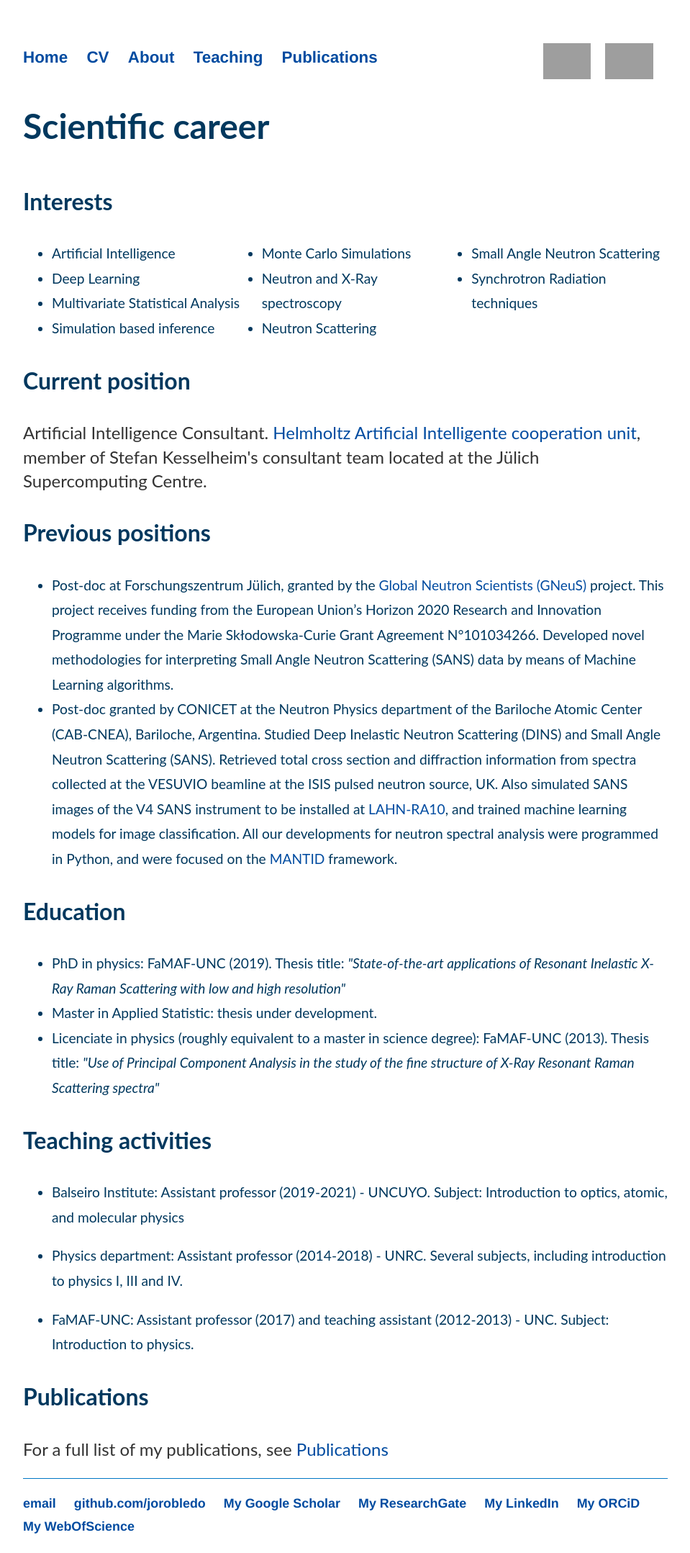
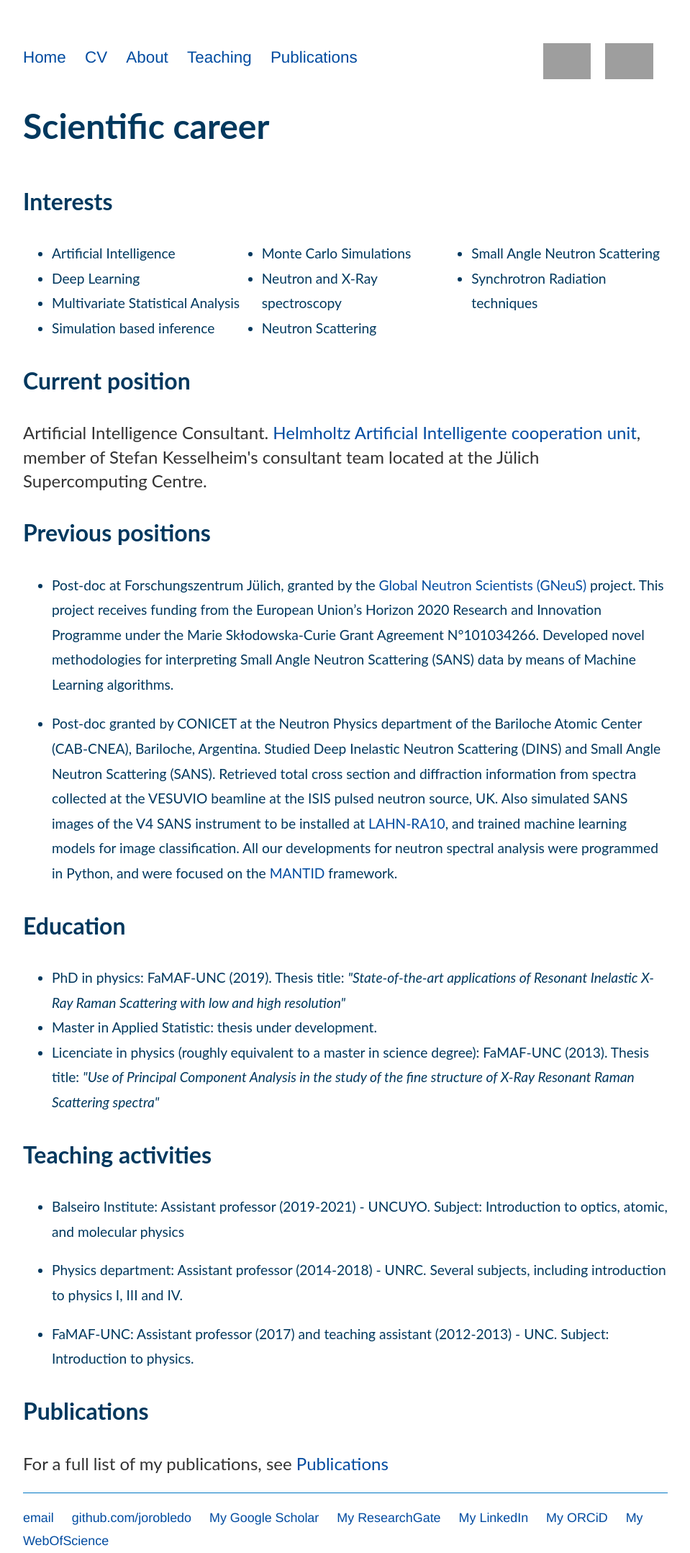
Before and after one commit to jorobledo/jorobledo.github.io, a Jekyll site: the page built from cv/index.html, in a window 1280 px wide. Shown: the whole page at 72% size, without its empty margins (160-1119 px from the left). Built offline with Jekyll 4.4.1, drawn with Linux system fonts in a browser that asks for light colours; grey boxes are pictures that could not be loaded.

Commit message:
improve style

```diff
--- a/css/main.css
+++ b/css/main.css
@@ -6,7 +6,7 @@ nav ul, footer ul {
     font-family:'Helvetica', 'Arial', 'Sans-Serif';
     padding: 0px;
     list-style: none;
-    font-weight: bold;
+    /* font-weight: bold; */
     font-size: 1.4em;
 }
 nav ul li, footer ul li {
--- a/cv/index.html
+++ b/cv/index.html
@@ -28,10 +28,8 @@ title: CV
 		<h2>Previous positions</h2>
 
 		<ul>
-		<li>Post-doc at Forschungszentrum Jülich, granted by the <a hreh="https://gneus.eu/">Global Neutron Scientists (GNeuS)</a> project. This project receives funding from the European Union’s Horizon 2020 Research and Innovation Programme under the Marie Skłodowska-Curie Grant Agreement N°101034266. Developed novel methodologies for interpreting Small Angle Neutron Scattering (SANS) data by means of Machine Learning algorithms.
+		<li style="margin-bottom:20px">Post-doc at Forschungszentrum Jülich, granted by the <a hreh="https://gneus.eu/">Global Neutron Scientists (GNeuS)</a> project. This project receives funding from the European Union’s Horizon 2020 Research and Innovation Programme under the Marie Skłodowska-Curie Grant Agreement N°101034266. Developed novel methodologies for interpreting Small Angle Neutron Scattering (SANS) data by means of Machine Learning algorithms.
 		</li>
-
-
 		<li>Post-doc granted by CONICET at the Neutron Physics department of the Bariloche Atomic Center (CAB-CNEA),
 			Bariloche, Argentina. Studied Deep Inelastic Neutron Scattering (DINS) and Small Angle Neutron Scattering (SANS).
 			Retrieved total cross section and diffraction information from spectra collected at the VESUVIO beamline at the ISIS pulsed neutron
```
